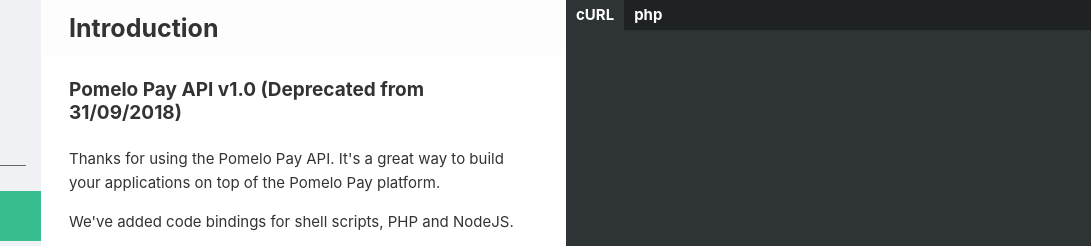
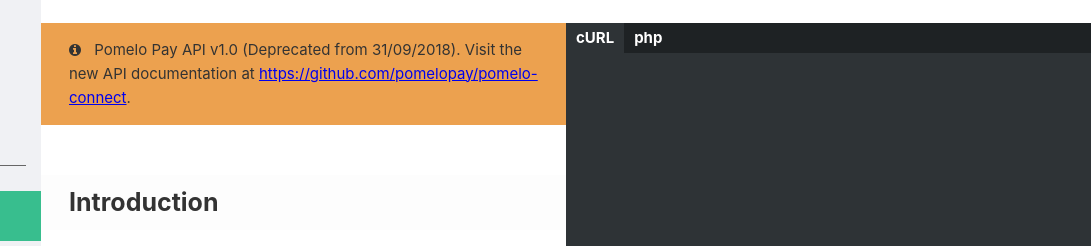
Before and after one commit to PomeloPay/pomelo-apidoc, a plain HTML site: page index.html in a window 1280 px wide. Shown: the top 246 px of the page, 189-1280 px from the left. Drawn offline with Linux system fonts and the light colour scheme.

Commit message:
Update index.html

```diff
--- a/index.html
+++ b/index.html
@@ -268,8 +268,10 @@
     <div class="page-wrapper">
       <div class="dark-box"></div>
       <div class="content">
+        <aside class="notice">
+Pomelo Pay API v1.0 (Deprecated from 31/09/2018). Visit the new API documentation at <a href="https://github.com/pomelopay/pomelo-connect">https://github.com/pomelopay/pomelo-connect</a>.
+        </aside>
         <h1 id='introduction'>Introduction</h1>
-        <h2>Pomelo Pay API v1.0 (Deprecated from 31/09/2018)</h2>
 <p>Thanks for using the Pomelo Pay API. It&#39;s a great way to build your applications on top of the Pomelo Pay platform.</p>
 
 <p>We&#39;ve added code bindings for shell scripts, PHP and NodeJS.</p>
```
